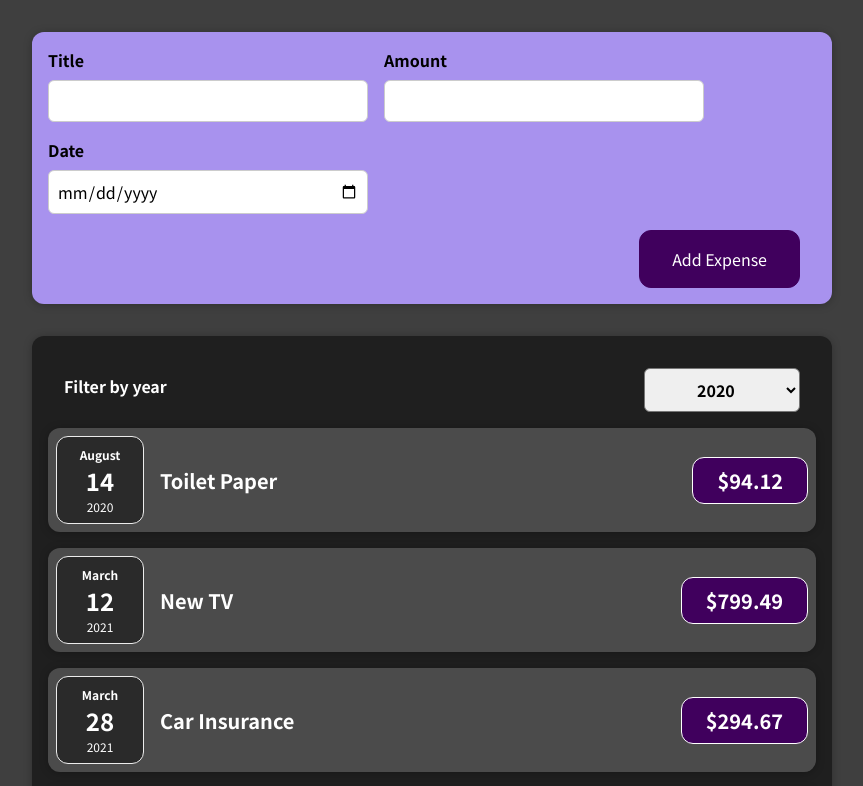
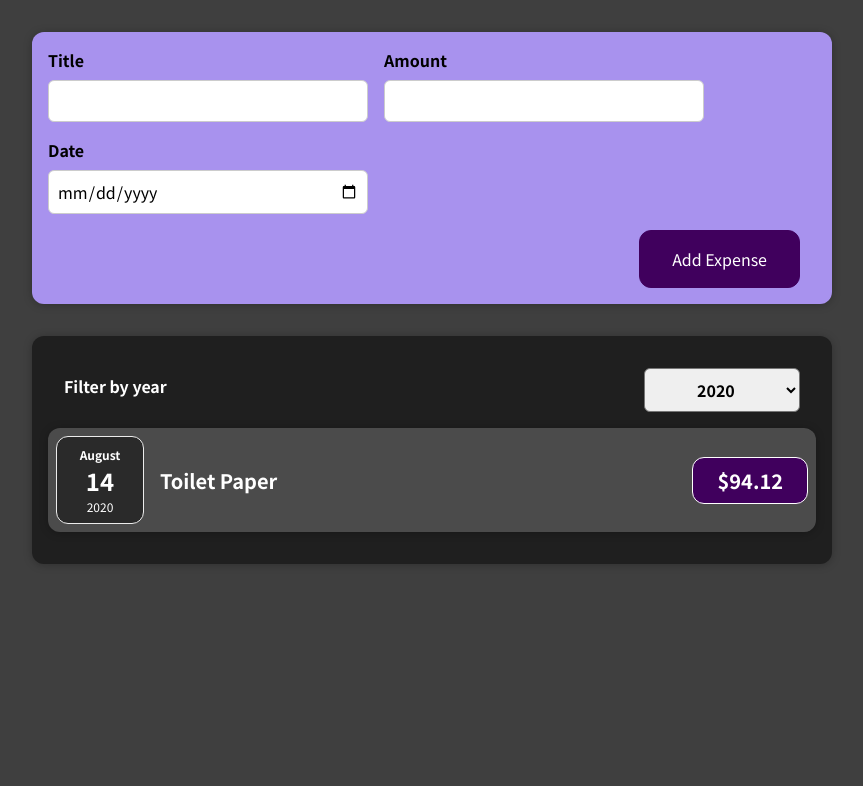
Before and after one commit to AyjayJr/expenses_tracker, a React (Create React App) app: page / in a window 1280 px wide. Shown: the top 786 px of the page, without its empty margins (208-1071 px from the left). Built offline with nearby package versions, Linux system fonts and the light colour scheme.

Commit message:
added the ability to filter expenses by year

```diff
--- a/src/components/Expenses/Expenses.js
+++ b/src/components/Expenses/Expenses.js
@@ -9,16 +9,20 @@ function Expenses(props) {
 
   const filterSelectHandler = (filteredYear) => {
     setYear(filteredYear);
-    console.log(filteredYear);
+    props.onFilterChange(filteredYear);
   };
+
+  const filteredExpenses = props.expenses.filter(expense => expense.date.getFullYear().toString() === year);
 
 	return(
     <Card className="expenses">
       <ExpensesFilter selected={year} onFilterSelect={filterSelectHandler}/>
 
       {/* dynamically rendering a list of data using map */}
-      {props.expenses.map((expense) => (
+      {filteredExpenses.map((expense) => (
       <ExpenseItem
+        // key is a necesary unique id for react to render dynamic lists efficiently
+        key={expense.id}
         title={expense.title}
         amount={expense.amount}
         date={expense.date}
```
Also changed, not shown: src/App.js (+5 -6 lines).
